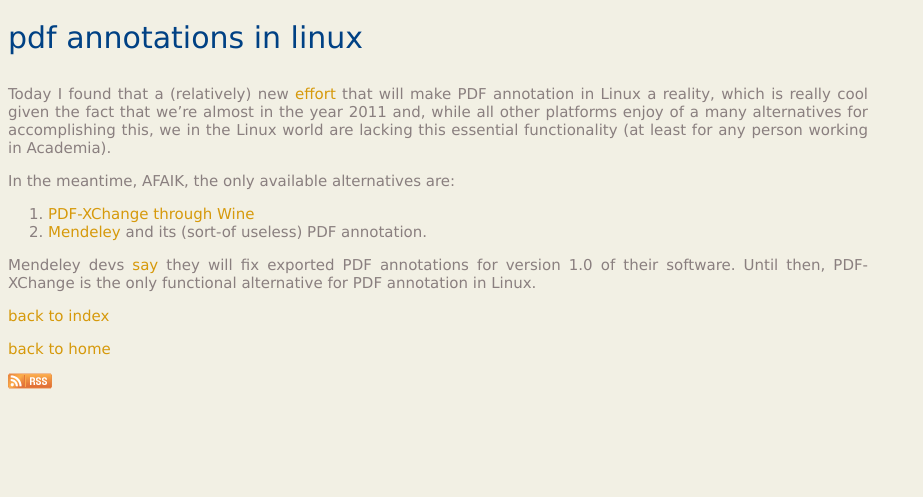
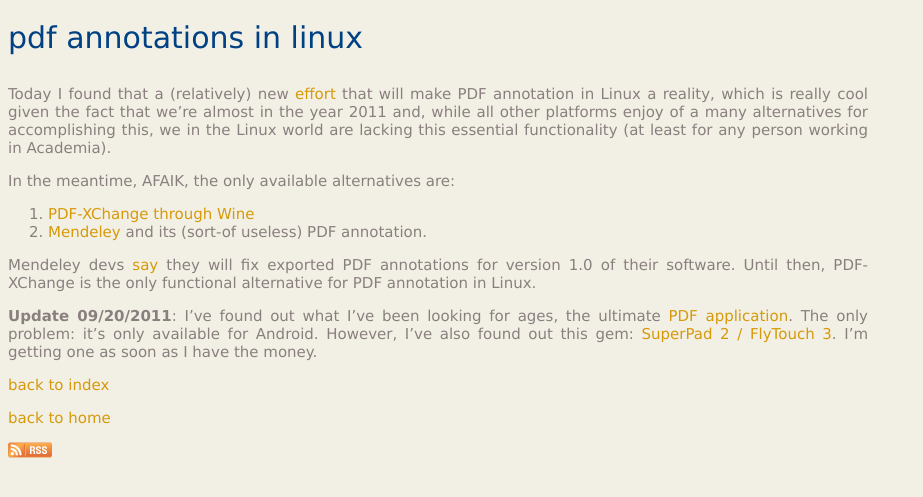
Before and after one commit to ivotron/ivotron.github.io, a Jekyll site: the page built from _posts/2010-11-29-pdf-in-linux.md, in a window 1280 px wide. Shown: the top 497 px of the page, without its empty margins (0-923 px from the left). Built offline with Jekyll 4.4.1, drawn with Linux system fonts in a browser that asks for light colours.

Commit message:
updating home

```diff
--- a/_posts/2010-11-29-pdf-in-linux.md
+++ b/_posts/2010-11-29-pdf-in-linux.md
@@ -19,6 +19,12 @@
 Mendeley devs [say][s] they will fix exported PDF annotations for version 1.0 of their software. Until
 then, PDF-XChange is the only functional alternative for PDF annotation in Linux.
 
+**Update 09/20/2011**: I've found out what I've been looking for ages, the ultimate [PDF application][ezpdf]. The only
+problem: it's only available for Android. However, I've also found out this gem: [SuperPad 2 / FlyTouch 3][sp]. I'm getting
+one as soon as I have the money.
+
 [x]: http://www.fsavard.com/flow/2009/03/pdf-annotation-under-linux-with-wine-and-pdf-xchange-viewer/
 [m]: http://www.mendeley.org
 [s]: http://feedback.mendeley.com/forums/4941-mendeley-feedback/suggestions/323238-pdf-annotations-should-be-synced-and-compatible-?ref=title
+[ezpdf]: https://market.android.com/details?id=udk.android.reader
+[sp]: http://www.amazon.com/HDE-Flytouch-3-10-2-Super/dp/B004UBEBB4
```
Also changed, not shown: index.md (+9 -7 lines).
